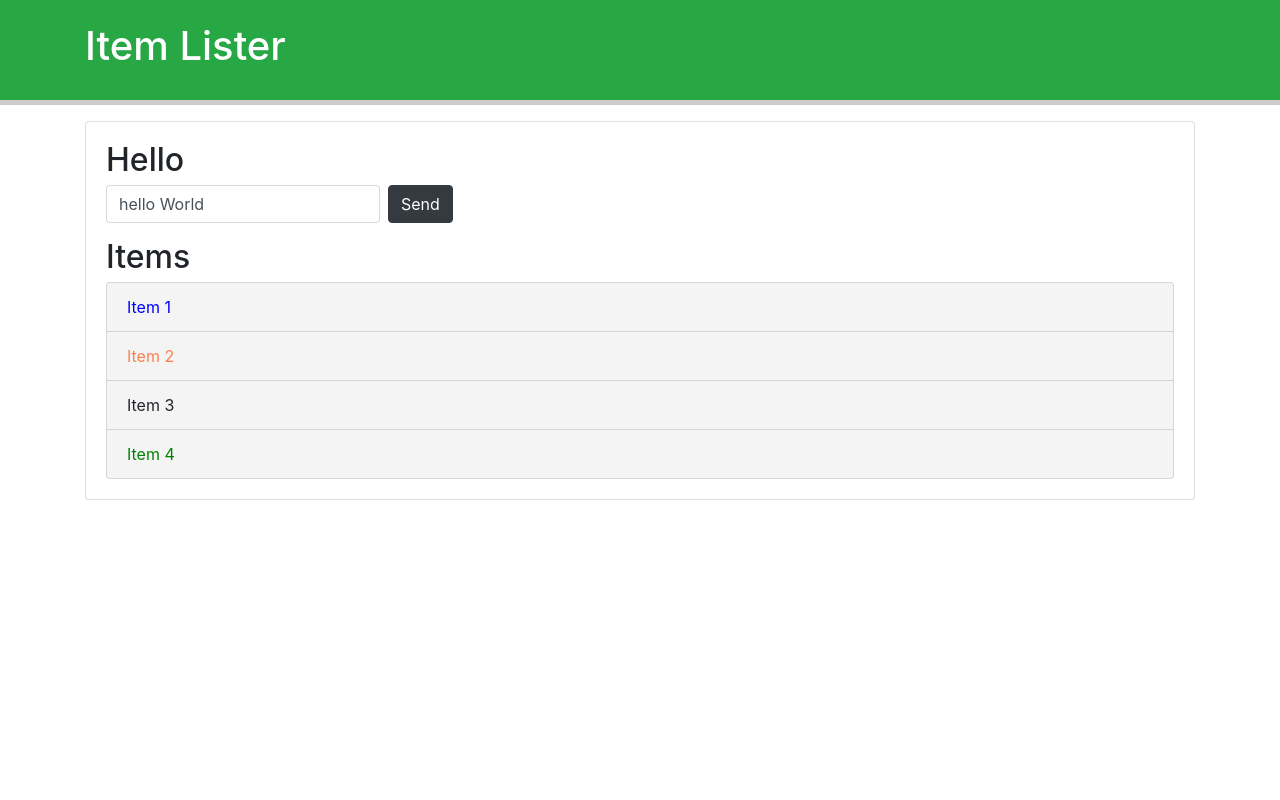
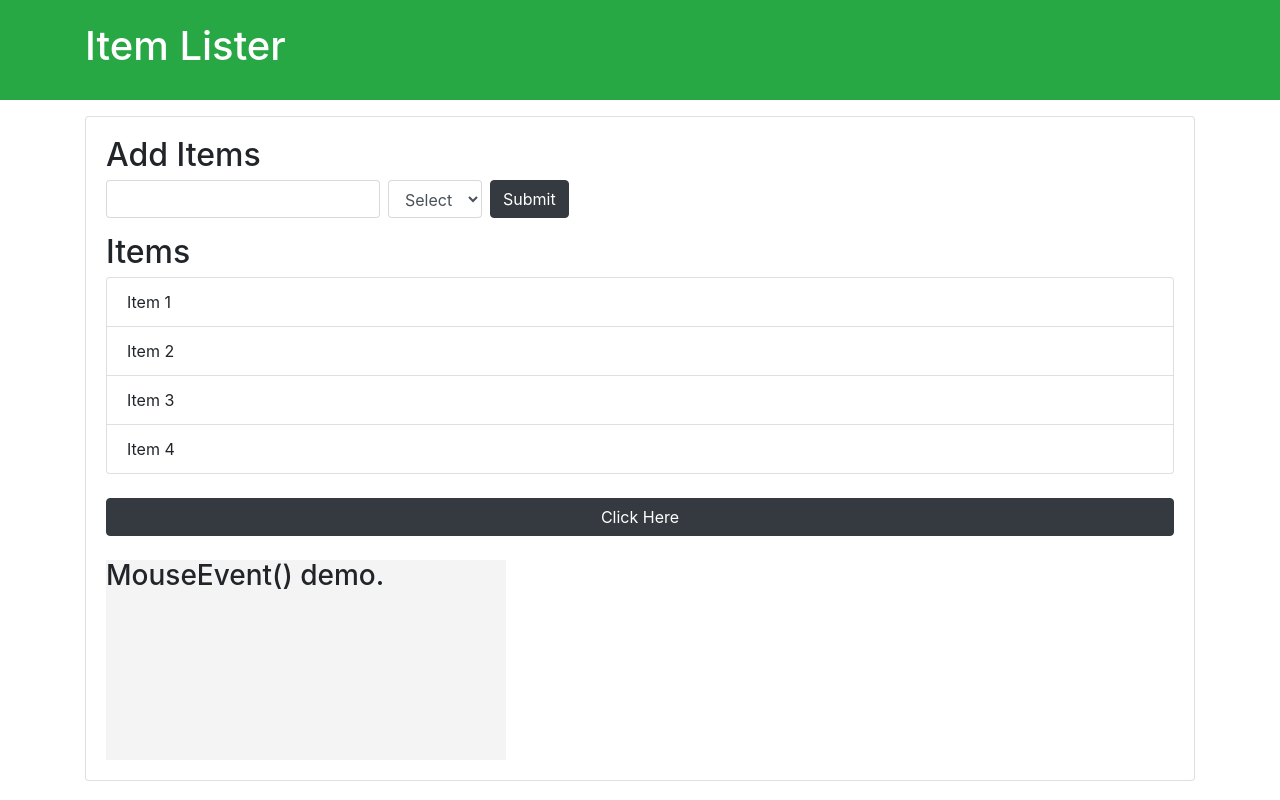
Before and after one commit to kazi-arafat/dom-manipulating, a plain HTML site: page index.html in a window 1280 px wide. Drawn offline with nearby package versions, Linux system fonts and the light colour scheme.

Commit message:
Events,domtraversing added

```diff
--- a/index.html
+++ b/index.html
@@ -21,6 +21,12 @@
             <h2 class="title">Add Items</h2>
             <form class="form-inline mb-3">
                 <input type="text" class="form-control mr-2">
+                <select class="form-control mr-2">
+                    <option value="">Select</option>
+                    <option value="1">1</option>
+                    <option value="2">2</option>
+                    <option value="3">3</option>
+                </select>
                 <input type="submit" class="btn btn-dark" value="Submit">
             </form>
             <h2 class="title">Items</h2>
@@ -30,6 +36,13 @@
                 <li class="list-group-item">Item 3</li>
                 <li class="list-group-item">Item 4</li>
             </ul>
+            <div class="output" id="op">
+            </div>
+            <br>
+            <button class="btn btn-dark btn-block" id="clickhere">Click Here</button>
+            <br>
+            <div id="box" style="width:400px;height:200px;background: #f4f4f4">
+                <h3>MouseEvent() demo.</h3></div>
         </div>
     </div>
 
--- a/main.js
+++ b/main.js
@@ -16,42 +16,198 @@
 
 // Single Selector
 
-let headerTitle = document.getElementById('header-title');
-// console.log(headerTitle);
-// console.log(headerTitle.innerHTML);
-// headerTitle.textContent = "Hello
+// let headerTitle = document.getElementById('header-title');
+// // console.log(headerTitle);
+// // console.log(headerTitle.innerHTML);
+// // headerTitle.textContent = "Hello
 
-var items = document.getElementsByClassName('list-group-item');
+// var items = document.getElementsByClassName('list-group-item');
 
-for(let i = 0; i < items.length; i++){
-    items[i].style.backgroundColor = '#f4f4f4f4';
-    // items[i].style.backgroundColor = 'black'
-}
+// for(let i = 0; i < items.length; i++){
+//     items[i].style.backgroundColor = '#f4f4f4f4';
+//     // items[i].style.backgroundColor = 'black'
+// }
 
 // get elements by tag name
 
 // Qery Selector
-var header = document.querySelector('#main-header');
-header.style.borderBottom = 'solid 5px #ccc';
+// var header = document.querySelector('#main-header');
+// header.style.borderBottom = 'solid 5px #ccc';
 
-var input = document.querySelector('input');
-input.value = 'hello World';
+// var input = document.querySelector('input');
+// input.value = 'hello World';
 
-var submit = document.querySelector('input[type="submit"]');
-submit.value = "Send";
+// var submit = document.querySelector('input[type="submit"]');
+// submit.value = "Send";
 
-var firstItem = document.querySelector('.list-group-item:first-child');
-firstItem.style.color = "blue";
+// var firstItem = document.querySelector('.list-group-item:first-child');
+// firstItem.style.color = "blue";
 
-var lastItem = document.querySelector('.list-group-item:last-child');
-lastItem.style.color = "green";
+// var lastItem = document.querySelector('.list-group-item:last-child');
+// lastItem.style.color = "green";
 
-var secondItem = document.querySelector('.list-group-item:nth-child(2)');
-secondItem.style.color = "coral";
+// var secondItem = document.querySelector('.list-group-item:nth-child(2)');
+// secondItem.style.color = "coral";
 
 
-// Qery Selector All
-var titles = document.querySelectorAll('.title')
-console.log(titles)
+// // Qery Selector All
+// var titles = document.querySelectorAll('.title')
+// console.log(titles)
 
-titles[0].textContent = "Hello"
+// titles[0].textContent = "Hello"
+
+// Travrsing DOM
+// var itemList = document.querySelector('#items');
+
+// parentNode we can chain it as well
+
+// console.log(itemList.parentNode);
+// itemList.parentNode.style.backgroundColor = '#f4f4f4'
+// itemList.parentNode.parentNode.style.backgroundColor = '#A94360'
+
+// //parentElement
+// console.log(itemList.parentElement);
+// itemList.parentElement.style.backgroundColor = '#f4f4f4'
+// itemList.parentElement.parentElement.style.backgroundColor = '#A94360'
+
+// let body = document.querySelector('body');
+// // console.log(body.parentElement); //html
+// // console.log(body.parentElement.parentElement); // null
+
+
+// console.log(body.parentNode); //html
+// console.log(body.parentNode.parentNode); // document
+// console.log(body.parentNode.parentNode.parentNode); // null
+
+// childNodes
+// console.log(itemList.childNodes);
+// console.log(itemList.children);
+// console.log(itemList.children[1]); // access second item
+// itemList.children[1].style.backgroundColor = 'yellow';
+
+//firstChild
+// console.log(itemList.firstChild);
+// it prints text nodes as op because there was line break and
+// firstChild takes as child.
+
+// firstElementChild
+// console.log(itemList.firstElementChild);
+
+//lastChild
+//lastElementChild
+// console.log(itemList.lastElementChild);
+
+// nextSibling
+// nextElementSibling
+
+// previousSibling
+// previousElementSibling
+
+//create DOM element and insert
+
+// createElement
+
+// var newDiv = document.createElement('div');
+
+// // add class
+//  newDiv.className = 'hello';
+
+// //or
+
+// // newDiv.classList.add('hello');
+
+// // add id
+// newDiv.id = 'hello1';
+
+// // Add attribute
+// newDiv.setAttribute('title','Hello Div');
+
+// // createTextNode -- for adding text to div
+// var newDivText = document.createTextNode("Hello World");
+
+// // add text to div
+// newDiv.appendChild(newDivText);
+
+// // Insert div to DOM
+// var container = document.querySelector('header .container');
+// var titleH1 = document.querySelector('#header-title');
+
+// newDiv.style.fontSize = '30px';
+
+// console.log(newDiv);
+// container.insertBefore(newDiv,titleH1);
+
+// Events
+
+// var buttonClick = document.getElementById('clickhere');
+// buttonClick.addEventListener('click',btnClick);
+
+// function btnClick(e){
+//     // document.getElementById('header-title').textContent = 'Changed';
+//     // document.querySelector('#main').style.backgroundColor = '#f4f4f4';
+//     // console.log(e);
+//     console.log(e.target);
+//     console.log(e.target.id);
+//     console.log(e.target.className);
+//     console.log(e.target.classList);
+
+//     console.log(e.type);
+//     console.log(e.clientX); // x pos from client/window
+//     console.log(e.clientY); // Y pos from client/window
+
+//     console.log(e.offsetX); // x pos from actual element
+//     console.log(e.offsetY); // Y pos from actual element
+
+//     console.log(e.altKey) // returns true if we hold alt key
+//     console.log(e.shiftKey) // returns true if we hold shift key
+//     console.log(e.ctrlKey) // returns true if we hold ctrl key
+//
+
+var buttonClick = document.getElementById('clickhere');
+var form = document.querySelector('form');
+var box = document.getElementById('box');
+var itemInput = document.querySelector('input[type="text"');
+var select = document.querySelector('select');
+
+// buttonClick.addEventListener('click',runEvent);
+// buttonClick.addEventListener('dblclick',runEvent);
+// buttonClick.addEventListener('mousedown',runEvent);
+// buttonClick.addEventListener('mouseup',runEvent);
+
+// box.addEventListener('mouseenter',runEvent);
+// box.addEventListener('mouseleave',runEvent);
+
+// box.addEventListener('mouseover',runEvent);
+// box.addEventListener('mouseout',runEvent);
+
+// box.addEventListener('mousemove',runEvent);
+
+// itemInput.addEventListener('keydown',runEvent);
+// itemInput.addEventListener('keyup',runEvent);
+// itemInput.addEventListener('keypress',runEvent);
+
+// itemInput.addEventListener('focus',runEvent);
+// itemInput.addEventListener('blur',runEvent);
+
+
+itemInput.addEventListener('cut',runEvent);
+itemInput.addEventListener('copy',runEvent);
+itemInput.addEventListener('paste',runEvent);
+// itemInput.addEventListener('input',runEvent);
+// select.addEventListener('change',runEvent);
+// form.addEventListener('submit',runEvent);
+
+function runEvent(e){
+    // e.preventDefault();
+    // console.log(e.type + " is disabled for this.");
+    // return false
+
+    // console.log('Event Type: ' + e.type);
+    // console.log(e.target.value);
+
+
+    // document.body.style.background = "rgb(" + e.offsetX + "," + e.offsetY + ",50)";
+    // console.log(e.target.value);
+
+    // document.querySelector('#op').innerHTML = '<h3>' + e.target.value + '</h3>';
+}
```
Also changed, not shown: 1 other file.
